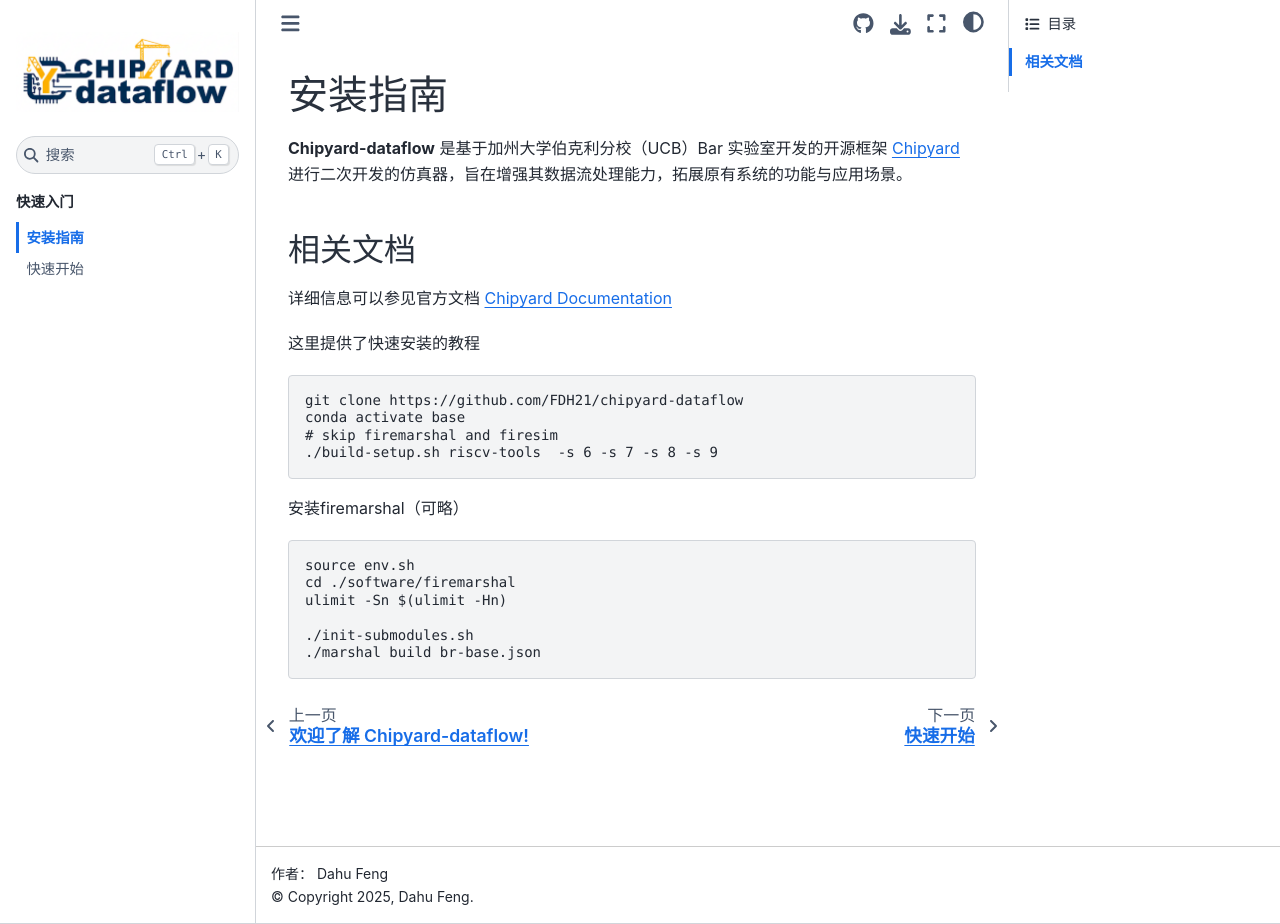
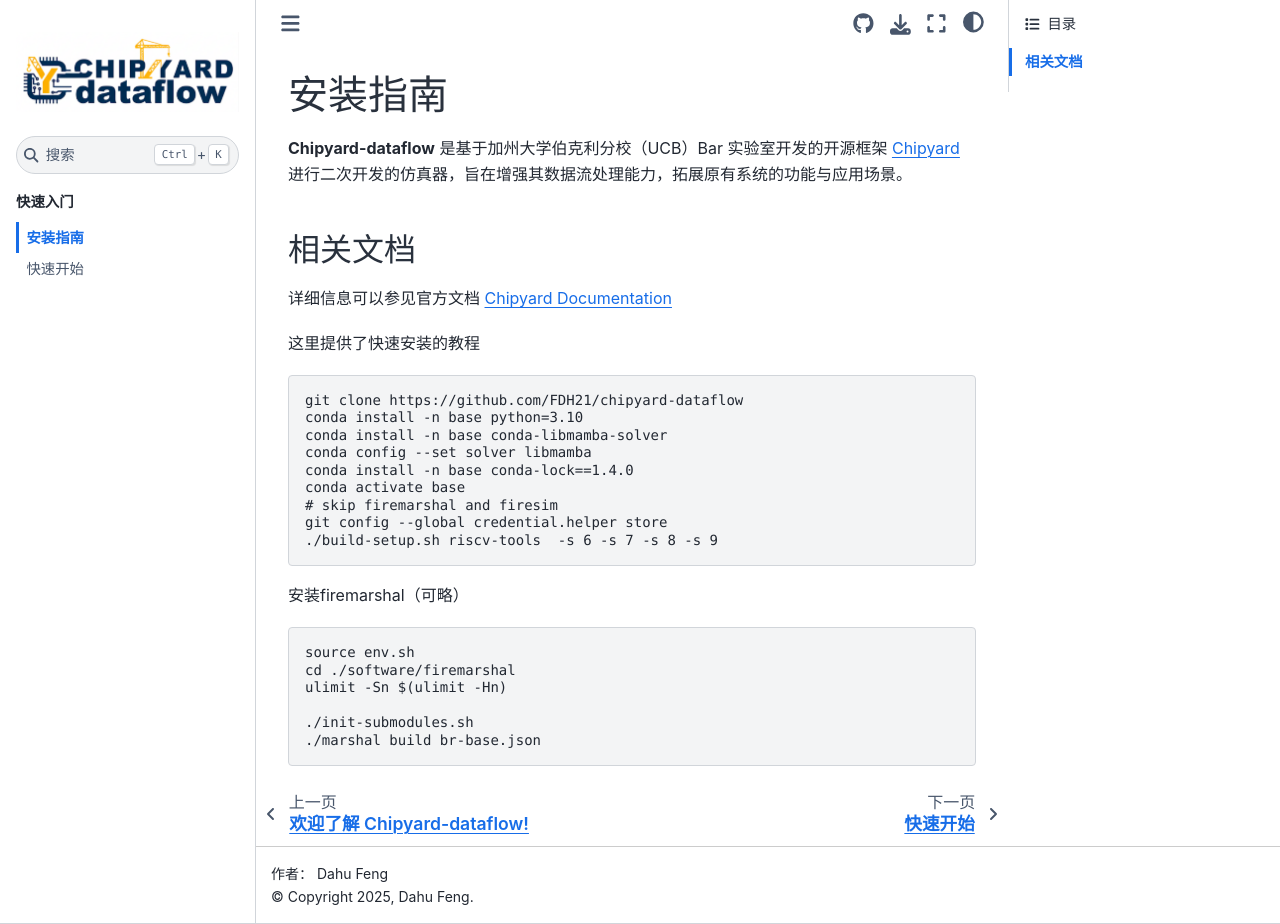
Before and after one commit to FDH21/chipyard-dataflow, a Sphinx documentation site: the page built from dataflow-docs/source/getting_started/installation.rst, in a window 1280 px wide and 924 px high. Built offline with Sphinx 7.4.7 and the Sphinx Book theme 1.1.4, drawn with Linux system fonts in a browser that asks for light colours.

Commit message:
revise doc

```diff
--- a/dataflow-docs/source/getting_started/installation.rst
+++ b/dataflow-docs/source/getting_started/installation.rst
@@ -16,8 +16,13 @@
 .. code-block:: console
 
     git clone https://github.com/FDH21/chipyard-dataflow
+    conda install -n base python=3.10
+    conda install -n base conda-libmamba-solver
+    conda config --set solver libmamba
+    conda install -n base conda-lock==1.4.0
     conda activate base
     # skip firemarshal and firesim
+    git config --global credential.helper store
     ./build-setup.sh riscv-tools  -s 6 -s 7 -s 8 -s 9
 
 安装firemarshal（可略）
```
